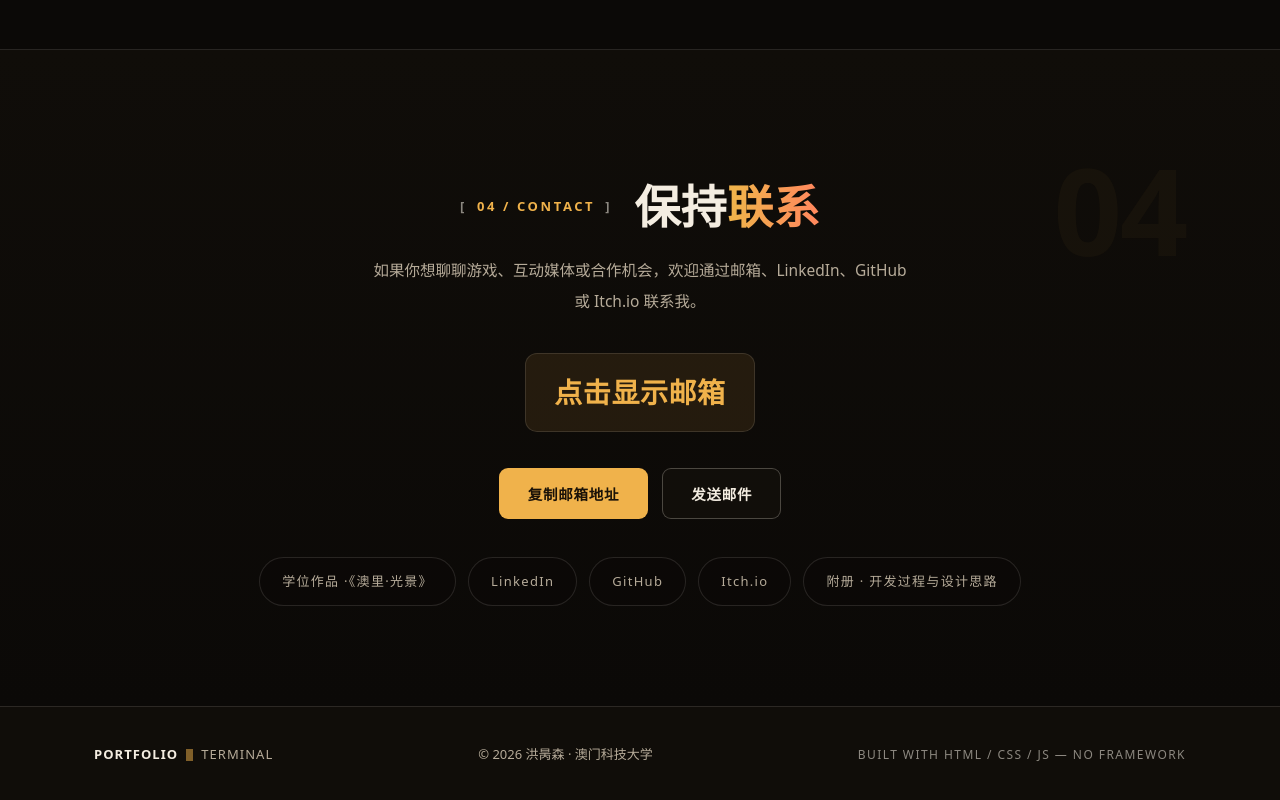
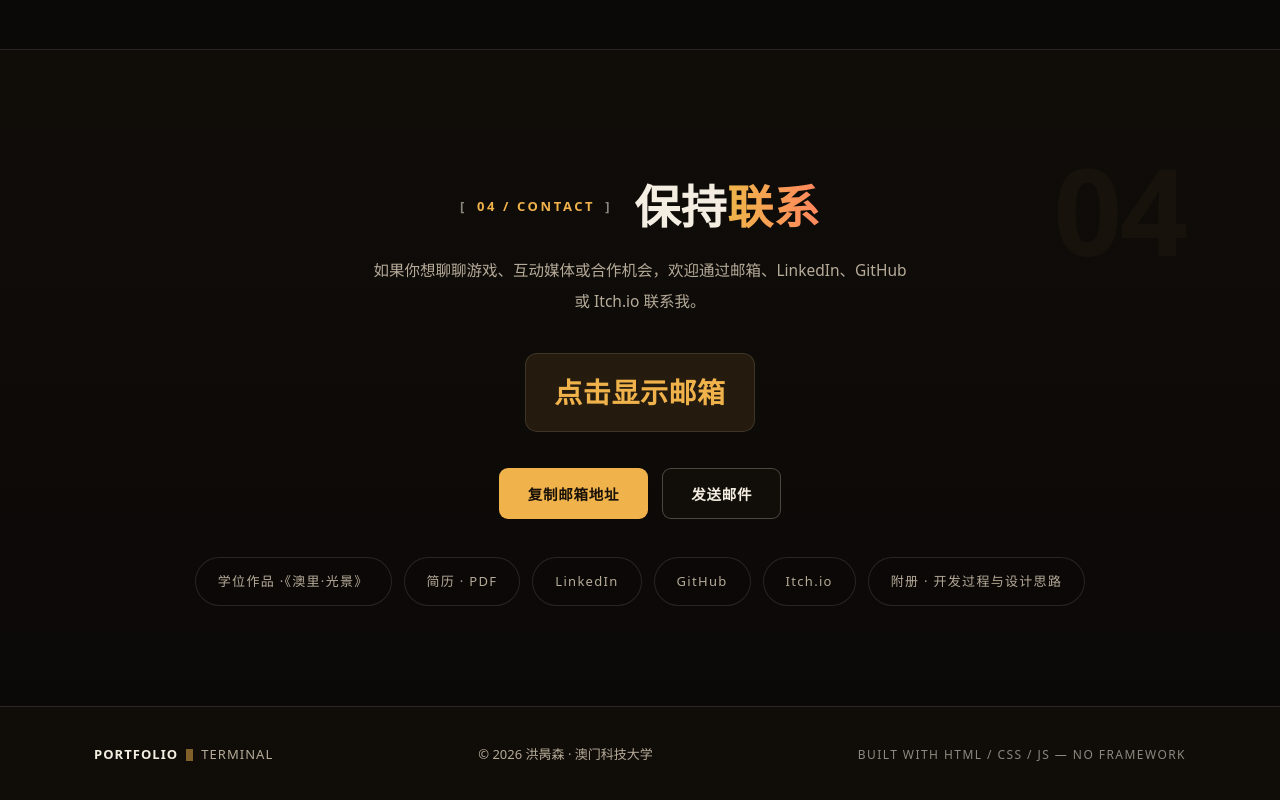
Before and after one commit to duyv0826/game-portfolio, a plain HTML site: page index.html in a window 1280 px wide. Shown: the part 8559-9359 px from the top of the page. Drawn offline with Linux system fonts and the light colour scheme; a web font is replaced by a local one.

Commit message:
联系区加入简历 PDF 入口（旧站 resume.pdf 迁入后的入口）

```diff
--- a/index.html
+++ b/index.html
@@ -783,6 +783,7 @@ html{scrollbar-color:var(--surface-3) var(--bg);scrollbar-width:thin;}
       </div>
       <div class="contact-links rv">
         <a href="https://duyv0826.github.io/game-portfolio/thesis/" target="_blank" rel="noopener">学位作品 ·《澳里·光景》</a>
+        <a href="resume.pdf" target="_blank" rel="noopener">简历 · PDF</a>
         <a href="https://www.linkedin.com/in/bingsen-hong-must" target="_blank" rel="noopener">LinkedIn</a>
         <a href="https://github.com/duyv0826" target="_blank" rel="noopener">GitHub</a>
         <a href="https://duyv0826.itch.io" target="_blank" rel="noopener">Itch.io</a>
```
